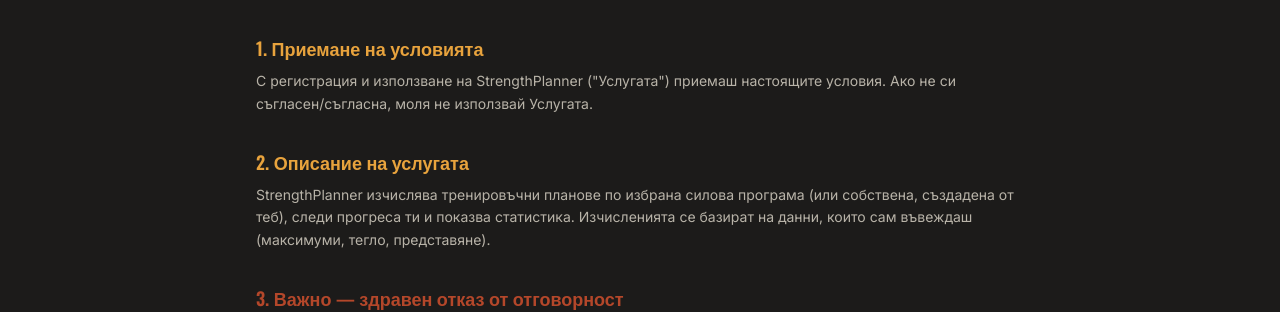
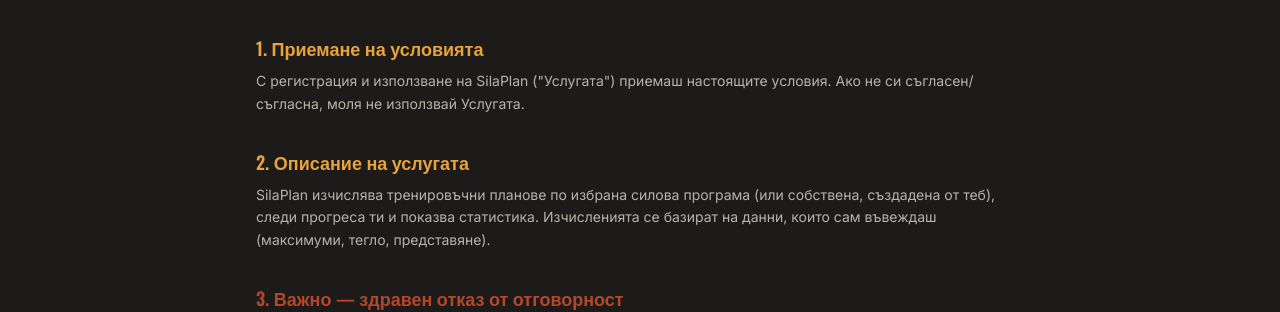
Before and after one commit to nmb7tyn8yb-blip/strength-planner, a Next.js app: page /terms in a window 1280 px wide. Shown: the part 243-555 px from the top of the page. Built offline with nearby package versions, Linux system fonts and the light colour scheme; no server answers.

Commit message:
Update page.tsx

```diff
--- a/app/terms/page.tsx
+++ b/app/terms/page.tsx
@@ -14,7 +14,7 @@ export default function TermsPage() {
           <section>
             <h2 className="font-display text-lg font-semibold text-amber">1. Приемане на условията</h2>
             <p className="mt-2 text-chalkDim">
-              С регистрация и използване на StrengthPlanner ("Услугата") приемаш настоящите условия. Ако
+              С регистрация и използване на SilaPlan ("Услугата") приемаш настоящите условия. Ако
               не си съгласен/съгласна, моля не използвай Услугата.
             </p>
           </section>
@@ -22,7 +22,7 @@ export default function TermsPage() {
           <section>
             <h2 className="font-display text-lg font-semibold text-amber">2. Описание на услугата</h2>
             <p className="mt-2 text-chalkDim">
-              StrengthPlanner изчислява тренировъчни планове по избрана силова програма (или собствена,
+              SilaPlan изчислява тренировъчни планове по избрана силова програма (или собствена,
               създадена от теб), следи прогреса ти и показва статистика. Изчисленията се базират на данни,
               които сам въвеждаш (максимуми, тегло, представяне).
             </p>
```
